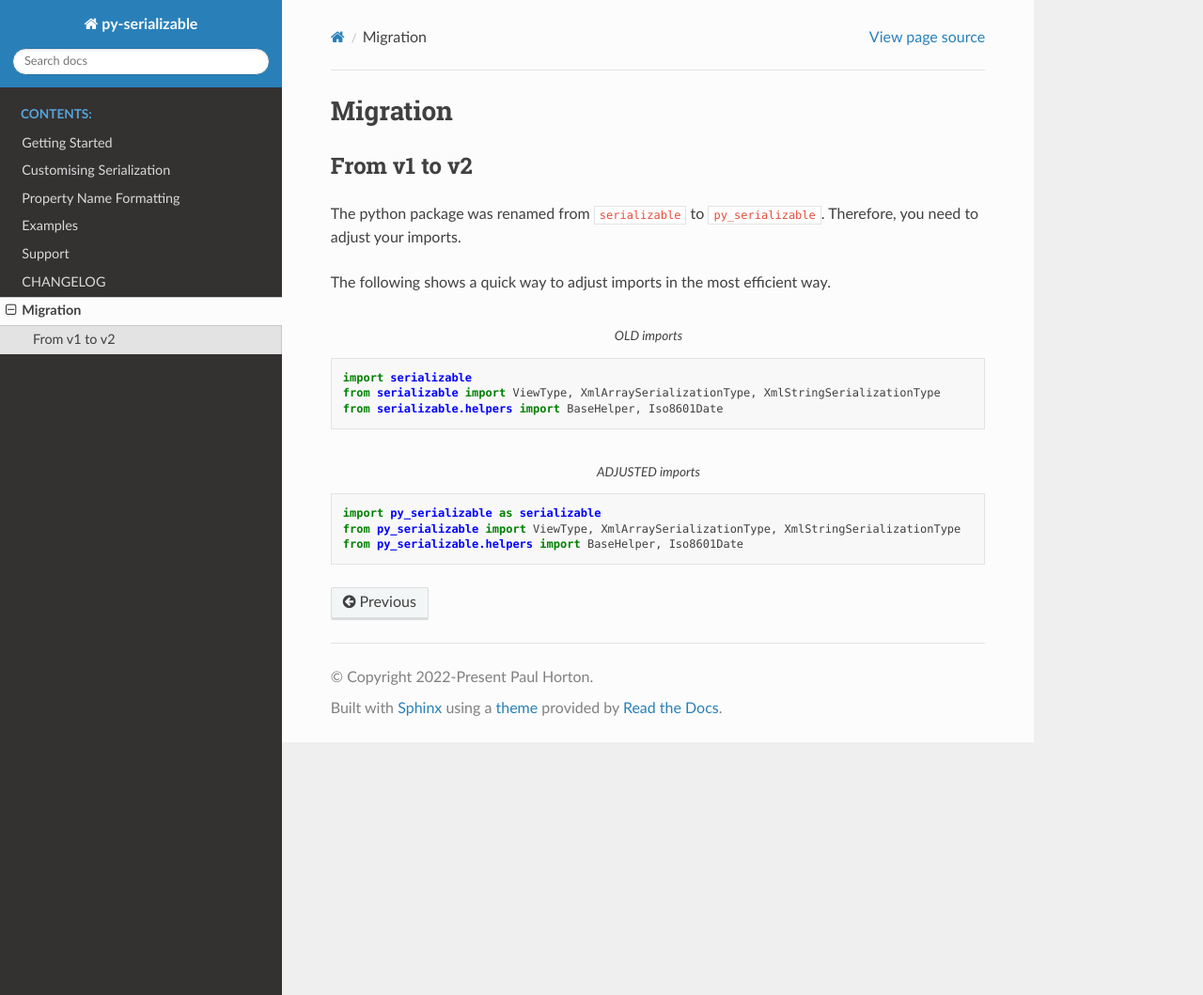
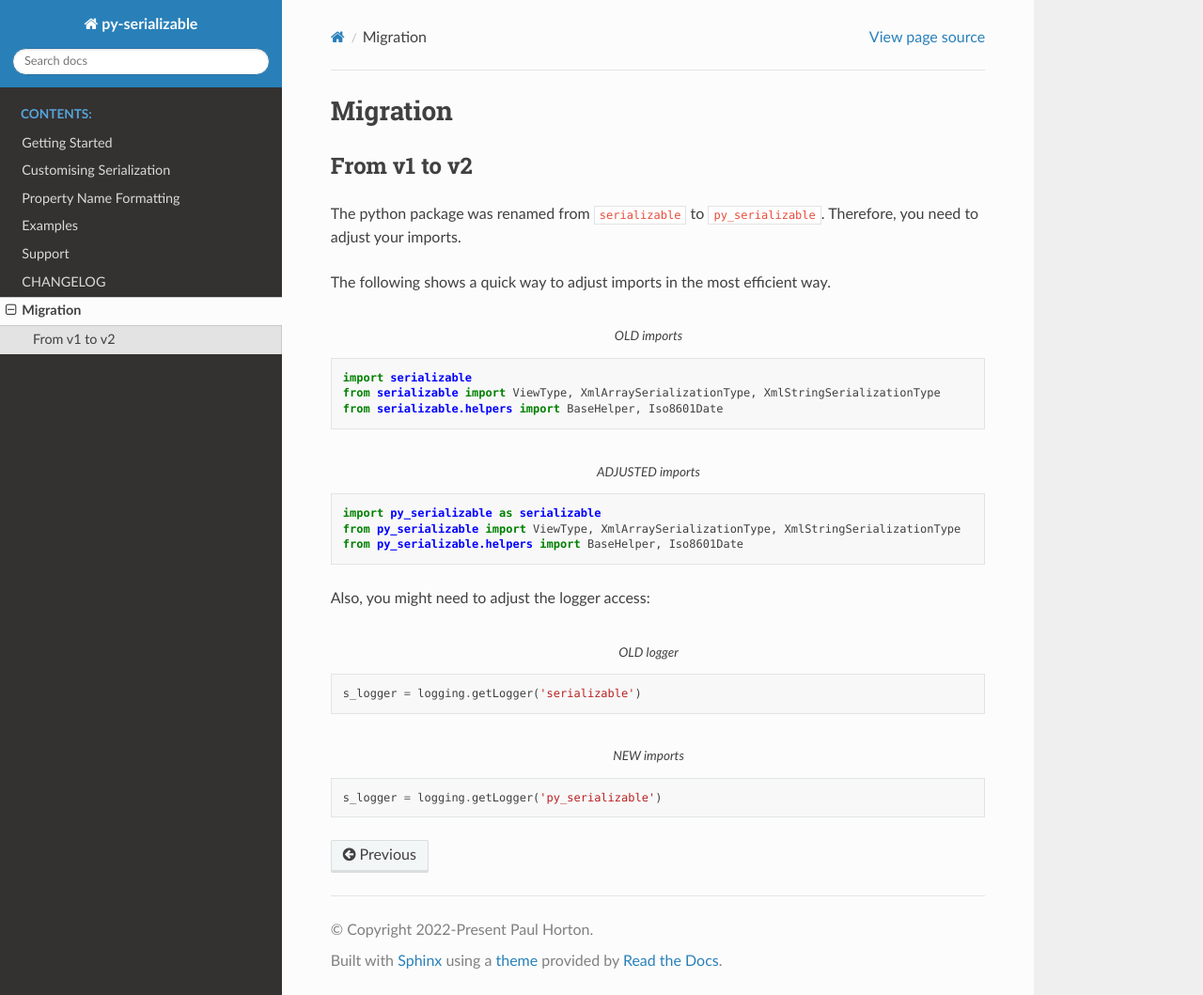
Before and after one commit to madpah/serializable, a Sphinx documentation site: the page built from docs/migration.rst, in a window 1280 px wide and 1059 px high. Shown: the whole window at 94% size. Built offline with Sphinx 7.4.7 and the Read the Docs theme 3.1.0, drawn with Linux system fonts in a browser that asks for light colours.

Commit message:
docs
Signed-off-by: Jan Kowalleck <jan.kowalleck@gmail.com>

```diff
--- a/docs/migration.rst
+++ b/docs/migration.rst
@@ -42,3 +42,17 @@ The following shows a quick way to adjust imports in the most efficient way.
    import py_serializable as serializable
    from py_serializable import ViewType, XmlArraySerializationType, XmlStringSerializationType
    from py_serializable.helpers import BaseHelper, Iso8601Date
+
+
+Also, you might need to adjust the logger access:
+
+.. code-block:: python
+   :caption: OLD logger
+
+   s_logger = logging.getLogger('serializable')
+
+
+.. code-block:: python
+   :caption: NEW imports
+
+   s_logger = logging.getLogger('py_serializable')
```
